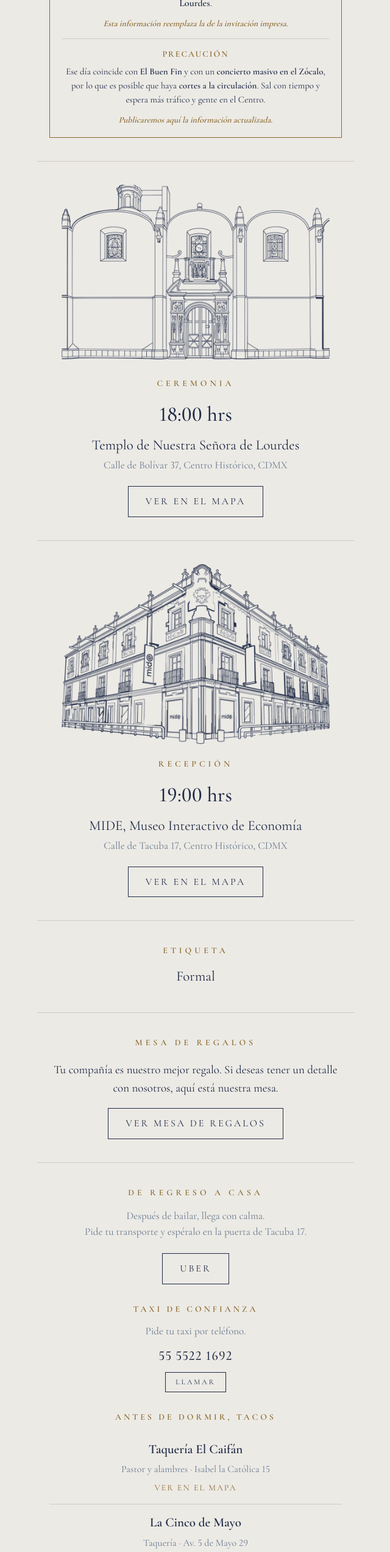
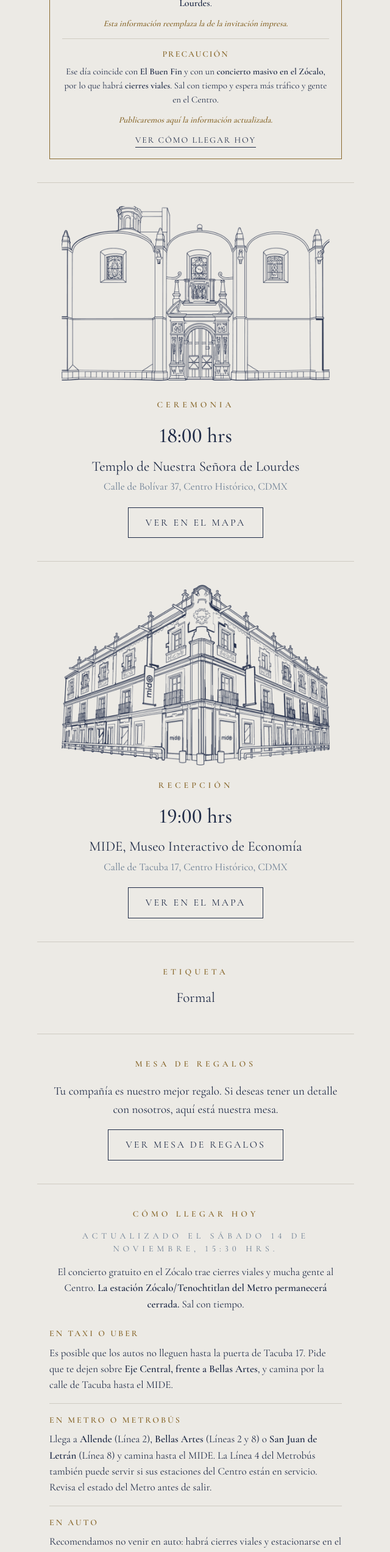
Before and after one commit to Exploraestudio/sitio-boda, a plain HTML site: page index.html in a window 1280 px wide. Shown: the part 1060-3605 px from the top of the page at 61% size, without its empty margins (319-959 px from the left). Drawn offline with nearby package versions, Linux system fonts and the light colour scheme.

Commit message:
Cómo llegar hoy: publicada con datos del 14-nov (Metro Zócalo cerrado, alternas, punto de descenso); aviso: cierres viales confirmados
Co-Authored-By: Claude Sonnet 5.5 <noreply@anthropic.com>
Claude-Session: https://claude.ai/code/session_01NtaQB6sGbjh7TjneDevuH5

```diff
--- a/index.html
+++ b/index.html
@@ -39,6 +39,7 @@
     .llegar .via p { margin: 0; font-size: 17px; }
     .llegar .calzado { margin-top: 18px; font-size: 15px; font-style: italic; color: var(--acero); }
     .llegar .fecha { font-size: 14px; color: var(--acero); margin: 0 0 14px; }
+    .llegar .intro { font-size: 17px; margin: 0 0 8px; }
     .dibujo { width: 100%; max-width: 440px; height: auto; display: block; margin: 0 auto 22px; }
     .hora { font-size: 34px; font-weight: 500; margin: 0; }
     .lugar { font-size: 23px; margin: 6px 0 2px; }
@@ -85,10 +86,9 @@
       <strong>Actualización importante</strong>
       La ceremonia será a las <b>18:00 hrs</b> en el <b>Templo de Nuestra Señora de Lourdes</b>.
       <span class="nota">Esta información reemplaza la de la invitación impresa.</span>
-      <span class="precaucion"><strong>Precaución</strong>Ese día coincide con <b>El Buen Fin</b> y con un <b>concierto masivo en el Zócalo</b>, por lo que es posible que haya <b>cortes a la circulación</b>. Sal con tiempo y espera más tráfico y gente en el Centro.
+      <span class="precaucion"><strong>Precaución</strong>Ese día coincide con <b>El Buen Fin</b> y con un <b>concierto masivo en el Zócalo</b>, por lo que habrá <b>cierres viales</b>. Sal con tiempo y espera más tráfico y gente en el Centro.
         <span class="actualiza">Publicaremos aquí la información actualizada.</span></span>
-      <!-- INTERRUPTOR: al publicar "Cómo llegar el 14", quitar hidden de este enlace Y de <section id="llegar"> -->
-      <a class="enlace-llegar" href="#llegar" hidden>Ver cómo llegar el 14</a>
+      <a class="enlace-llegar" href="#llegar">Ver cómo llegar hoy</a>
     </div>
   </section>
 
@@ -205,36 +205,28 @@
     </script>
   </section>
 
-  <!-- CÓMO LLEGAR EL 14: oculta. Los textos entre [CORCHETES] son pendientes por confirmar con el MIDE / planners.
-       No quitar hidden hasta reemplazar TODOS los corchetes (y quitar hidden del enlace en el aviso). -->
-  <section class="llegar" id="llegar" hidden>
-    <h2>Cómo llegar el 14</h2>
-    <p class="fecha">Información actualizada el [FECHA Y HORA].</p>
+  <!-- CÓMO LLEGAR EL 14: publicada el 14-nov-2026 con datos de prensa (Infobae, Mexican Times); revisar si cambian. -->
+  <section class="llegar" id="llegar">
+    <h2>Cómo llegar hoy</h2>
+    <p class="fecha">Actualizado el sábado 14 de noviembre, 15:30 hrs.</p>
+    <p class="intro">El concierto gratuito en el Zócalo trae cierres viales y mucha gente al Centro. <b>La estación Zócalo/Tenochtitlan del Metro permanecerá cerrada.</b> Sal con tiempo.</p>
 
     <div class="via">
       <h3>En taxi o Uber</h3>
-      <p>Es posible que no puedas llegar hasta la puerta de Tacuba 17. Pide que te dejen en [PUNTO DE DESCENSO] y camina [CUÁNTO SE CAMINA] hasta el MIDE.</p>
+      <p>Es posible que los autos no lleguen hasta la puerta de Tacuba 17. Pide que te dejen sobre <b>Eje Central, frente a Bellas Artes</b>, y camina por la calle de Tacuba hasta el MIDE.</p>
     </div>
 
     <div class="via">
       <h3>En Metro o Metrobús</h3>
-      <p>Es posible que la estación Zócalo/Tenochtitlan esté cerrada. Como alternativa, llega a Allende, Bellas Artes o Pino Suárez. [TRAYECTO A PIE DESDE LA ESTACIÓN RECOMENDADA]</p>
+      <p>Llega a <b>Allende</b> (Línea 2), <b>Bellas Artes</b> (Líneas 2 y 8) o <b>San Juan de Letrán</b> (Línea 8) y camina hasta el MIDE. La Línea 4 del Metrobús también puede servir si sus estaciones del Centro están en servicio. Revisa el estado del Metro antes de salir.</p>
     </div>
 
     <div class="via">
       <h3>En auto</h3>
-      <p>Recomendamos no venir en auto: estacionarse en el Centro será difícil ese día. [VALET / ESTACIONAMIENTO RECOMENDADO, SI APLICA]</p>
+      <p>Recomendamos no venir en auto: habrá cierres viales y estacionarse en el Centro será muy difícil.</p>
     </div>
 
-    <p class="calzado">Te recomendamos usar calzado cómodo: puede que camines unas cuadras.</p>
-    <script>
-      // Vista previa solo con #demo-llegar al final del enlace. QUITAR este script al publicar la sección.
-      if (location.hash === "#demo-llegar") {
-        document.getElementById("llegar").hidden = false;
-        var enl = document.querySelector(".enlace-llegar");
-        if (enl) enl.hidden = false;
-      }
-    </script>
+    <p class="calzado">Te recomendamos usar calzado cómodo: puede que camines varias cuadras entre mucha gente.</p>
   </section>
 
   <!-- PENDIENTE: confirmar con una llamada que la base de taxis atiende de madrugada, y revisar horarios de las taquerías -->
```
